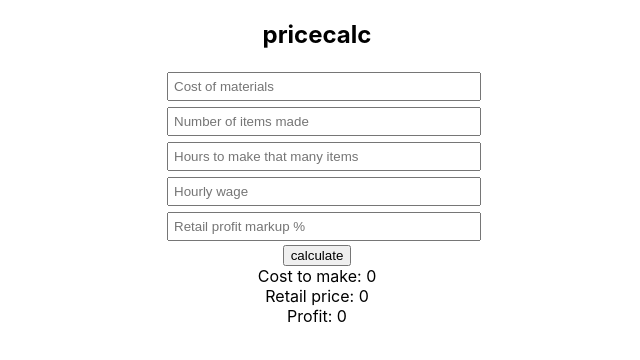
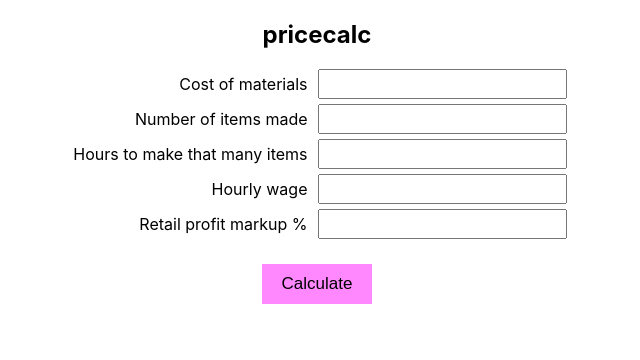
Before and after one commit to gennymcdonagh/pricecalc, a React app: page / in a window 1280 px wide. Shown: the top 360 px of the page, without its empty margins (323-963 px from the left). Built offline with nearby package versions, Linux system fonts and the light colour scheme.

Commit message:
build input component, make results component conditional, do some styling

```diff
--- a/src/App.css
+++ b/src/App.css
@@ -1,5 +1,7 @@
 .App {
   text-align: center;
+  max-width: 500px;
+  margin: 0 auto;
 }
 
 .App-logo {
--- a/src/App.js
+++ b/src/App.js
@@ -15,27 +15,28 @@ class App extends Component {
     const retailPrice = costToMake + profit;
 
     this.setState({
-      "Cost to make": costToMake,
-      "Retail price": retailPrice,
-      "Profit": profit,
+      resultData: {
+        "Cost to make": costToMake,
+        "Retail price": retailPrice,
+        "Profit": profit,
+      }
     });
   }
 
   constructor() {
     super();
     this.state = {
-      "Cost to make": 0,
-      "Retail price": 0,
-      "Profit": 0,
+      resultData: {}
     };
   }
 
   render() {
+    const { resultData } = this.state;
     return (
       <div className="App">
         <h2>pricecalc</h2>
         <Form calculateTotals={this.calculateTotals} />
-        <Result data={this.state} />
+        {resultData && <Result data={resultData} />}
       </div>
     );
   }
--- a/src/components/Form/Form.css
+++ b/src/components/Form/Form.css
@@ -1,10 +1,7 @@
-.form {
-  max-width: 300px;
-  margin: 0 auto;
+button {
+  padding: 10px 20px;
+  margin: 20px 0;
+  border: none;
+  background: #ff88ff;
+  font-size: 17px;
 }
-
-input {
-  width: 100%;
-  margin: 3px 0;
-  padding: 5px;
-}
--- a/src/components/Form/Form.js
+++ b/src/components/Form/Form.js
@@ -1,4 +1,11 @@
+/*
+todo: validation
+conditional label for hours field
+units
+*/
+
 import React, { Component } from 'react';
+import { NumberInput } from '../Input/NumberInput';
 import './Form.css';
 
 class Form extends Component {
@@ -28,52 +35,42 @@ class Form extends Component {
     return (
       <div className="form">
 
-        <input
+        <NumberInput
           value={cost}
           onChange={this.handleInputChange}
-          placeholder="Cost of materials"
-          type="number"
-          name="cost"
-          required
+          label="Cost of materials"
+          id="cost"
         />
 
-        <input
+        <NumberInput
           value={items}
           onChange={this.handleInputChange}
-          placeholder="Number of items made"
-          type="number"
-          name="items"
-          required
+          label="Number of items made"
+          id="items"
         />
 
-        <input
+        <NumberInput
           value={time}
           onChange={this.handleInputChange}
-          placeholder="Hours to make that many items"
-          type="number"
-          name="time"
-          required
+          label="Hours to make that many items"
+          id="time"
         />
 
-        <input
+        <NumberInput
           value={wage}
           onChange={this.handleInputChange}
-          placeholder="Hourly wage"
-          type="number"
-          name="wage"
-          required
+          label="Hourly wage"
+          id="wage"
         />
 
-        <input
+        <NumberInput
           value={markup}
           onChange={this.handleInputChange}
-          placeholder="Retail profit markup %"
-          type="number"
-          name="markup"
-          required
+          label="Retail profit markup %"
+          id="markup"
         />
 
-        <button onClick={() => calculateTotals(this.state)}>calculate</button>
+        <button onClick={() => calculateTotals(this.state)}>Calculate</button>
       </div>
     );
   }
--- /dev/null
+++ b/src/components/Input/Input.css
@@ -0,0 +1,17 @@
+.number-input {
+  display: flex;
+  justify-content: flex-end;
+  margin-bottom: 5px;
+}
+
+.number-input label {
+  margin-right: 5px;
+  padding: 5px;
+  width: 50%;
+  text-align: right
+}
+
+.number-input input {
+  padding: 5px;
+  width: 50%;
+}
--- /dev/null
+++ b/src/components/Input/NumberInput.js
@@ -0,0 +1,22 @@
+import React from 'react';
+import './Input.css';
+
+export const NumberInput = (props) => {
+  const {id, label, value, onChange} = props;
+
+  return (
+    <div className="number-input">
+      <label htmlFor={id}>
+        {label}
+      </label>
+      <input
+          value={value}
+          onChange={onChange}
+          id={id}
+          type="number"
+          name={id}
+          required
+        />
+    </div>
+  )
+};
--- a/src/components/Result/Result.css
+++ b/src/components/Result/Result.css
@@ -0,0 +1,21 @@
+.result-list {
+  list-style-type: none;
+  padding: 0;
+}
+
+.result-list li {
+  padding: 5px;
+  display: flex;
+  justify-content: center;
+}
+
+.result-list__label {
+  width: 50%;
+  text-align: right;
+  margin-right: 10px;
+}
+
+.result-list__value {
+  width: 50%;
+  text-align: left;
+}
--- a/src/components/Result/Result.js
+++ b/src/components/Result/Result.js
@@ -8,13 +8,18 @@ class Result extends Component {
       let html = [];
 
       for (const prop in data) {
-        html.push(<div key={prop}><span>{prop}: </span><span>{data[prop]}</span></div>);
+        html.push(
+          <li key={prop}>
+            <span className="result-list__label">{prop}: </span>
+            <span className="result-list__value">${data[prop]}</span>
+          </li>
+        );
       }
 
       return (
-        <div>
+        <ul className="result-list">
           {html}
-        </div>
+        </ul>
       )
     }
 }
```
